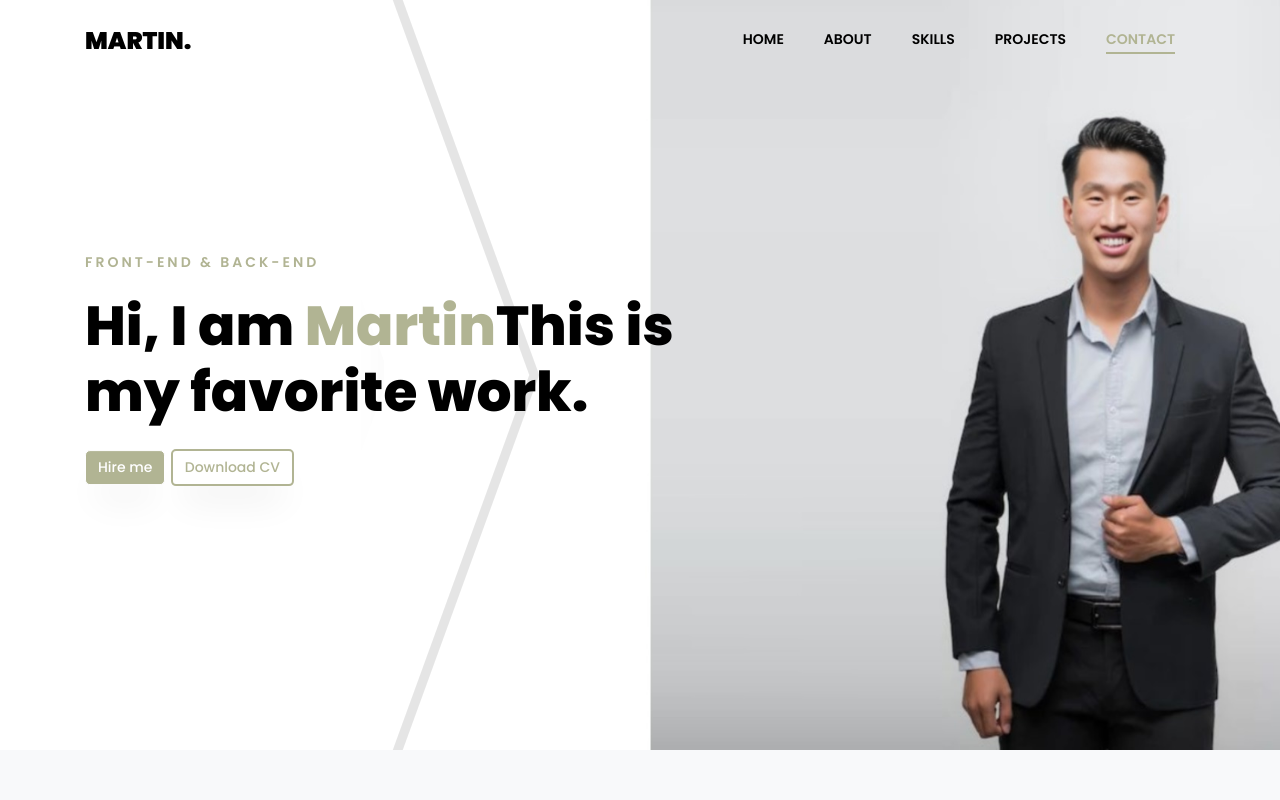
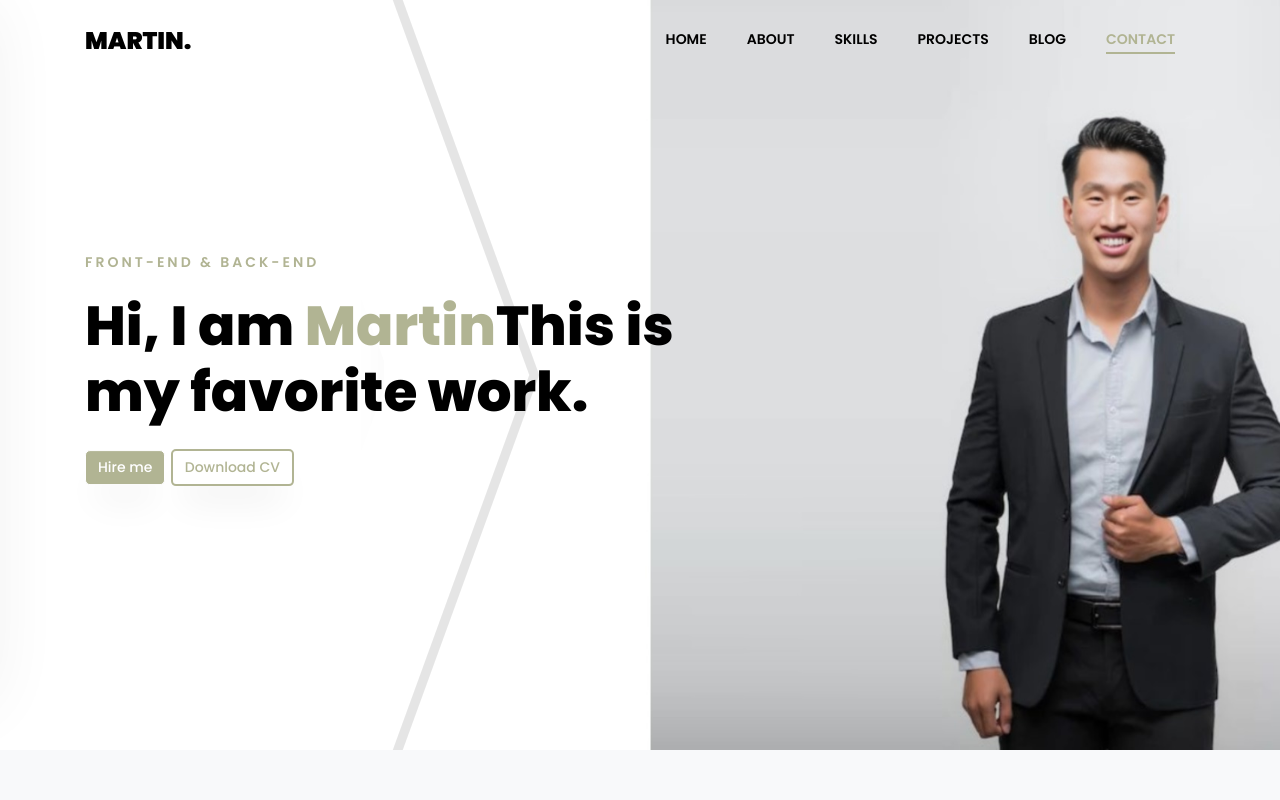
Before and after one commit to blueskyleader01/Bluesky-portfolio, a plain HTML site: page index.html in a window 1280 px wide. Shown: the top 800 px of the page. Drawn offline with Linux system fonts and the light colour scheme; some packages are replaced by stand-ins of ours; no server answers; files whose address does not match are found by name.

Commit message:
feat: changed nav bar

```diff
--- a/index.html
+++ b/index.html
@@ -74,7 +74,7 @@
                 ><span>Projects</span></a
               >
             </li>
-            <!-- <li class="nav-item"><a href="#blog-section" class="nav-link"><span>Blog</span></a></li> -->
+            <li class="nav-item"><a href="#blog-section" class="nav-link"><span>Blog</span></a></li>
             <li class="nav-item">
               <a href="#contact-section" class="nav-link"
                 ><span>Contact</span></a
```
